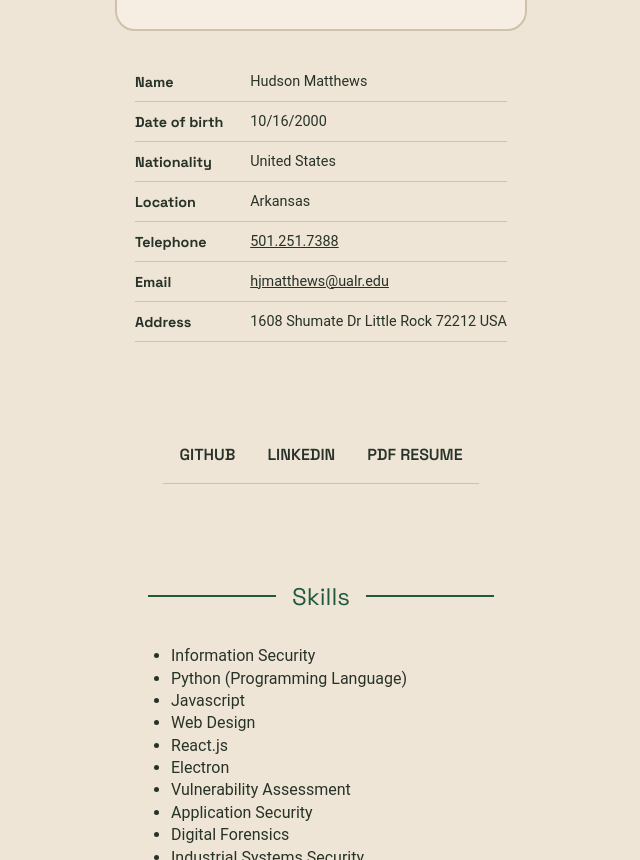
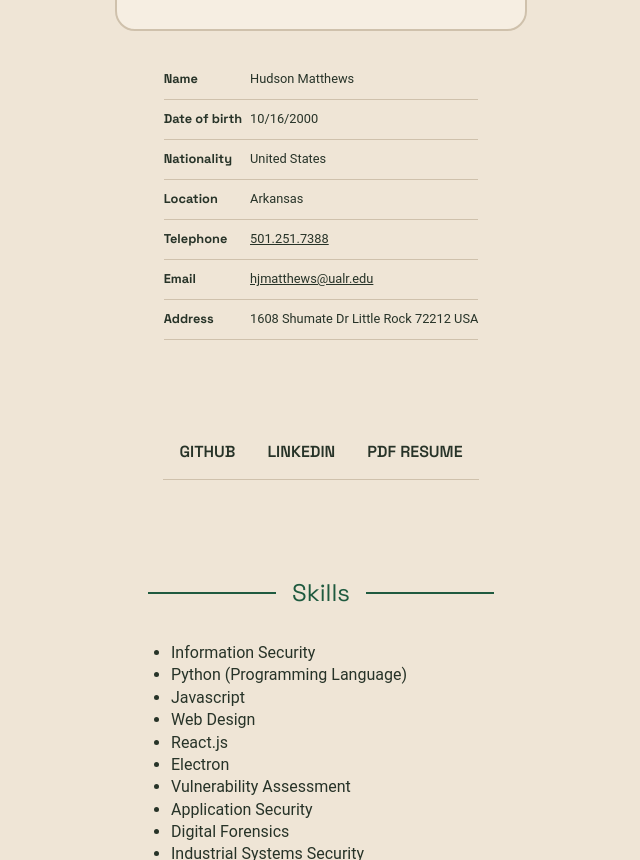
Before and after one commit to HUDMATT/ifsc-34203, a plain HTML site: page resume/index.html in a window 1280 px wide. Shown: the part 1117-1977 px from the top of the page, without its empty margins (319-959 px from the left). Drawn offline with Linux system fonts and the light colour scheme.

Commit message:
update: Fixed font size in about section to fit better on smaller screens

```diff
--- a/resume/assets/css/style.css
+++ b/resume/assets/css/style.css
@@ -212,7 +212,7 @@ nav a:visited {
   border: var(--color-border) 2px solid;
 }
 dl {
-  font-size:.9rem;
+  font-size:.8rem;
   display: grid;
   grid-template: repeat(8, 2.5rem) / 8em 1fr;
 }
@@ -225,7 +225,7 @@ dt {
   border-bottom: 1px solid var(--color-border);
 }
 dd {
-  margin: 0;
+  margin-left: -1rem;
   grid-column: 2;
   padding: 10px 0;
   border-bottom: 1px solid var(--color-border);
```
